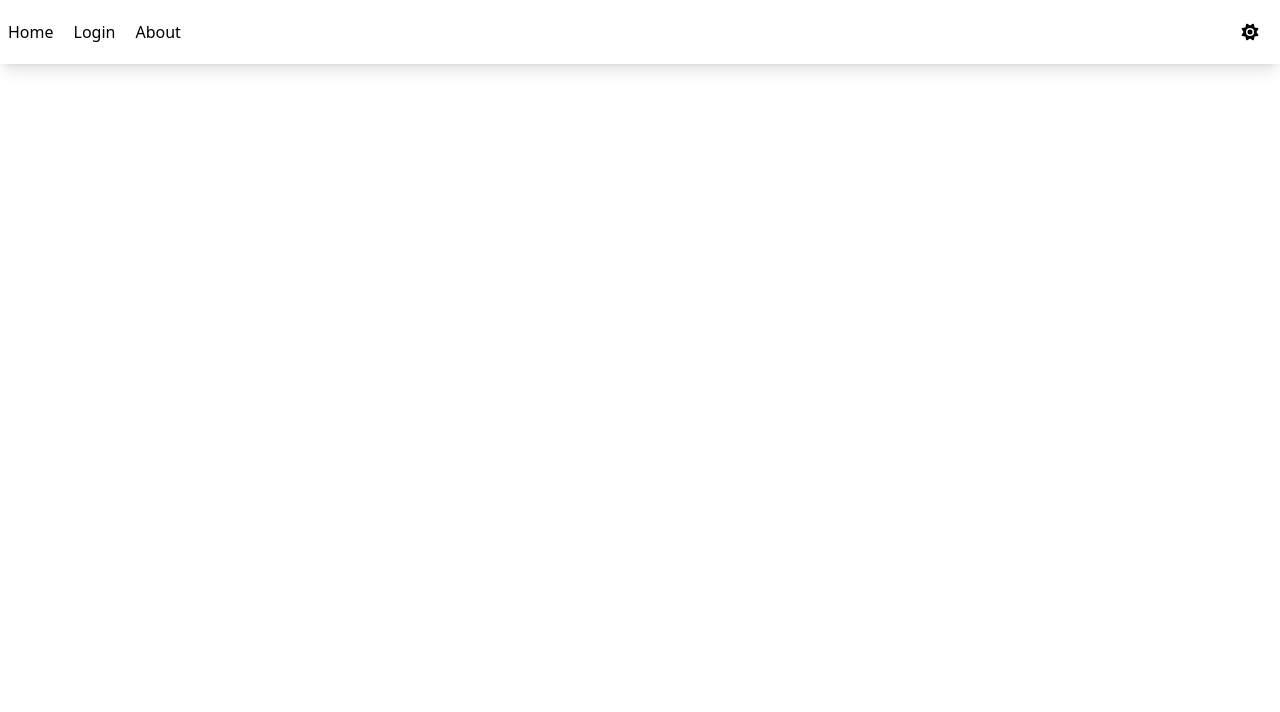
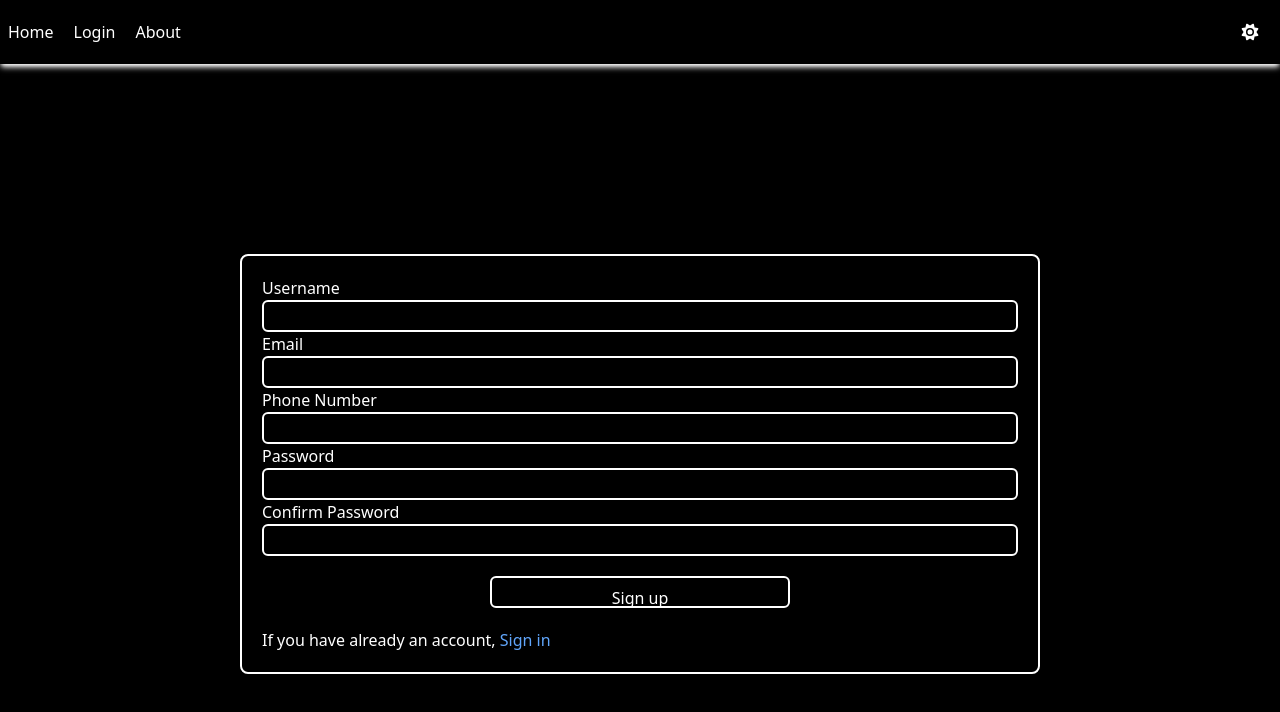
Before and after one commit to abdullah-helmy/Data-Wizards, a React (Create React App) app: page / in a window 1280 px wide. Both pictures are taken after a click on the button "Login". Shown: the top 712 px of the page. Built offline with nearby package versions, Linux system fonts and the light colour scheme.

Commit message:
Initial commit

```diff
--- a/package.json
+++ b/package.json
@@ -13,6 +13,7 @@
     "@testing-library/jest-dom": "^6.8.0",
     "@testing-library/react": "^16.3.0",
     "@testing-library/user-event": "^13.5.0",
+    "framer-motion": "^12.23.12",
     "react": "^19.1.1",
     "react-dom": "^19.1.1",
     "react-scripts": "5.0.1",
--- a/src/App.js
+++ b/src/App.js
@@ -1,4 +1,3 @@
-import logo from './logo.svg';
 import './index.css';
 import Navbar from './Navbar';
 import { useEffect, useState } from 'react';
@@ -7,11 +6,10 @@ import Login from './Login';
 import About from './About';
 
 function App() {
-  const [isDark, setIsDark] = useState(false);
-  const [signedIn, setSignedIn] = useState(false);
+  const [isDark, setIsDark] = useState(true);
   const [activePage, setActivePage] = useState('home');
 
-  const darkModeHandler = () => setIsDark(!isDark);
+  const darkModeHandler = () => setIsDark(prev => !prev);
 
   useEffect(() => {
     document.body.className = isDark ? 'bg-black text-white' : 'bg-white text-black';
@@ -19,10 +17,10 @@ function App() {
 
   return (
     <>
-      <Navbar setActivePage={setActivePage} darkModeHandler={darkModeHandler} />
+      <Navbar setActivePage={setActivePage} darkModeHandler={darkModeHandler} isDark={isDark} />
 
       {activePage === 'home' ? <Home /> : null}
-      {activePage === 'login' ? <Login /> : null}
+      {activePage === 'login' ? <Login isDark={isDark} /> : null}
       {activePage === 'about' ? <About /> : null}
     </>
   );
--- a/src/Login.js
+++ b/src/Login.js
@@ -1,5 +1,139 @@
-const Login = () => {
+import { useEffect, useRef, useState } from "react";
 
+const Login = (props) => {
+    const [signIn, setSignIn] = useState(false);
+
+    const button = useRef(null);
+    const form = useRef(null);
+
+    useEffect(() => {
+        const inputs = document.querySelectorAll('input');
+
+        inputs.forEach(input => {
+            if (props.isDark) {
+                input.classList.add('bg-black', 'border-white', 'shadow-white');
+                input.classList.remove('bg-white', 'border-black', 'shadow-black');
+            } else {
+               input.classList.remove('bg-black', 'border-white', 'shadow-white');
+                input.classList.add('bg-white', 'border-black', 'shadow-black');
+            }
+        });
+
+        if (props.isDark) {
+            form.current.classList.add('border-white');
+            form.current.classList.remove('border-black');
+
+            button.current.classList.add('border-white');
+            button.current.classList.remove('border-black');
+        } else {
+            form.current.classList.remove('border-white');
+            form.current.classList.add('border-black');
+
+            button.current.classList.remove('border-white');
+            button.current.classList.add('border-black');
+        }
+    }, [props.isDark]);
+
+    const changeSignIn = () => setSignIn(prev => !prev);
+
+    return (
+        <div className="min-h-screen flex flex-col justify-center align-center m-auto w-[800px] h-[750px]">
+            {signIn ? (
+                <>
+                    <form
+                        ref={form}
+                        className="flex flex-col shadow-lg justify-center content-center border border-2 rounded-lg p-5"
+                    >
+                        <label>Username</label>
+                        <input
+                            type="text"
+                            className={`h-8 border border-2 border-solid border-black rounded-md ${
+                                props.isDark ? 'bg-black border-white shadow-white' : 'bg-white border-black shadow-black'
+                            }`}
+                        />
+                        <label>Password</label>
+                        <input
+                            type="password"
+                            className={`h-8 border border-2 border-solid border-black rounded-md ${
+                                props.isDark ? 'bg-black border-white shadow-white' : 'bg-white border-black shadow-black'
+                            }`}
+                        />
+
+                        <button
+                            ref={button}
+                            type="submit"
+                            className={`h-8 w-[300px] m-auto my-5 border border-2 border-solid border-black rounded-md ${
+                                props.isDark ? 'bg-black border-white shadow-white' : 'bg-white border-black shadow-black'
+                            }`}
+                        >
+                            Sign in
+                        </button>
+
+                        <p>
+                            If you don't have an account, <button className="text-blue-400" onClick={changeSignIn}>Create an account</button>
+                        </p>
+                    </form>
+                </>
+            ) : (
+                <>
+                    <form
+                        ref={form}
+                        className="flex flex-col shadow-lg justify-center content-center border border-2 rounded-lg p-5"
+                    >
+                        <label>Username</label>
+                        <input
+                            type="text"
+                            className={`h-8 border border-2 border-solid border-black rounded-md ${
+                                props.isDark ? 'bg-black border-white shadow-white' : 'bg-white border-black shadow-black'
+                            }`}
+                        />
+                        <label>Email</label>
+                        <input
+                            type="email"
+                            className={`h-8 border border-2 border-solid border-black rounded-md ${
+                                props.isDark ? 'bg-black border-white shadow-white' : 'bg-white border-black shadow-black'
+                            }`}
+                        />
+                        <label>Phone Number</label>
+                        <input
+                            type="tel"
+                            className={`h-8 border border-2 border-solid border-black rounded-md ${
+                                props.isDark ? 'bg-black border-white shadow-white' : 'bg-white border-black shadow-black'
+                            }`}
+                        />
+                        <label>Password</label>
+                        <input
+                            type="password"
+                            className={`h-8 border border-2 border-solid border-black rounded-md ${
+                                props.isDark ? 'bg-black border-white shadow-white' : 'bg-white border-black shadow-black'
+                            }`}
+                        />
+                        <label>Confirm Password</label>
+                        <input
+                            type="password"
+                            className={`h-8 border border-2 border-solid border-black rounded-md ${
+                                props.isDark ? 'bg-black border-white shadow-white' : 'bg-white border-black shadow-black'
+                            }`}
+                        />
+
+                        <button
+                            ref={button}
+                            type="submit"
+                            className={`h-8 w-[300px] m-auto my-5 py-2 border border-2 border-solid border-black rounded-md ${
+                                props.isDark ? 'bg-black border-white shadow-white' : 'bg-white border-black shadow-black'
+                            }`}
+                        >
+                            Sign up
+                        </button>
+
+                        <p>
+                            If you have already an account, <button className="text-blue-400" onClick={changeSignIn}>Sign in</button>
+                        </p>
+                    </form>
+                </>
+            )}
+        </div>
+    );
 };
 
 export default Login;
--- a/src/Navbar.js
+++ b/src/Navbar.js
@@ -1,9 +1,22 @@
 import { FontAwesomeIcon } from "@fortawesome/react-fontawesome";
 import { faSun } from '@fortawesome/free-solid-svg-icons';
+import { useEffect, useRef } from "react";
 
 const Navbar = (props) => {
+    const navbar = useRef(null);
+
+    useEffect(() => {
+        if (props.isDark) {
+            navbar.current.classList.add('shadow-white');
+            navbar.current.classList.remove('shadow-black');
+        } else {
+            navbar.current.classList.remove('shadow-white');
+            navbar.current.classList.add('shadow-black');
+        }
+    }, [props.isDark]);
+
     return (
-        <div className='flex flex-row shadow-lg'>
+        <div className="shadow-md" ref={navbar}>
             <ul className='flex flex-row py-5 px-2'>
                 <li className='pr-5'>
                     <button className='' onClick={() => props.setActivePage('home')}>Home</button>
```
Also changed, not shown: 1 other file (tests, documents, lock files or other folders). Lines whose indentation alone changed are shown as unchanged.
